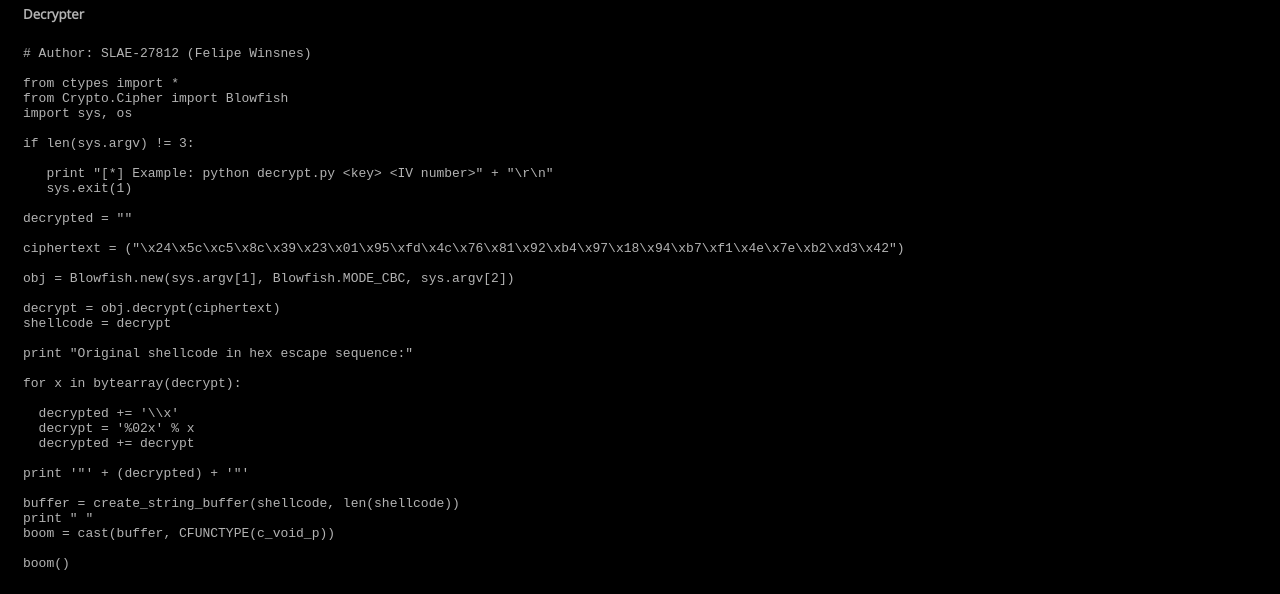
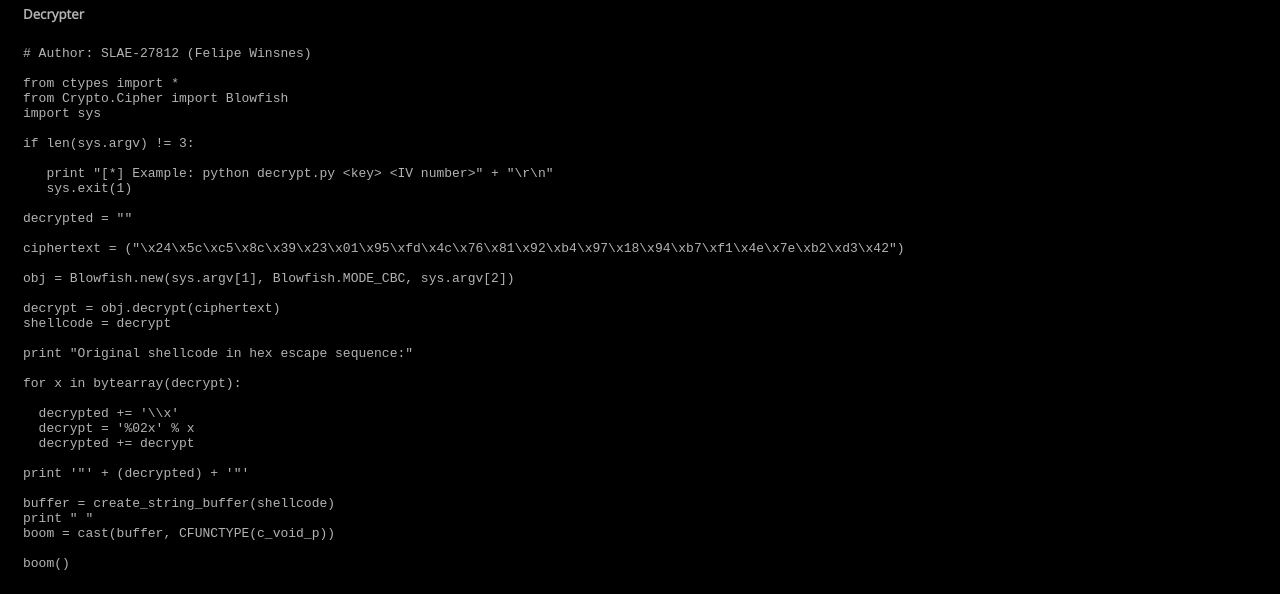
Before and after one commit to whitecr0wz/whitecr0wz.github.io, a Jekyll site: the page built from _posts/posts/2021-01-14-SLAE-Custom-Crypter.md, in a window 1280 px wide and 900 px high, scrolled down 1157 px. Shown: the part 214-808 px from the top of the window. Built offline with Jekyll 4.4.1, drawn with Linux system fonts in a browser that asks for light colours.

Commit message:
Update 2021-01-14-SLAE-Custom-Crypter.md

```diff
--- a/_posts/posts/2021-01-14-SLAE-Custom-Crypter.md
+++ b/_posts/posts/2021-01-14-SLAE-Custom-Crypter.md
@@ -85,7 +85,7 @@ whitecr0wz@SLAE:~/assembly/assignments/Assignment_7$
 
 from ctypes import *
 from Crypto.Cipher import Blowfish
-import sys, os
+import sys
 
 if len(sys.argv) != 3:
 
@@ -111,7 +111,7 @@ for x in bytearray(decrypt):
 
 print '"' + (decrypted) + '"'
 
-buffer = create_string_buffer(shellcode, len(shellcode))
+buffer = create_string_buffer(shellcode)
 print " "
 boom = cast(buffer, CFUNCTYPE(c_void_p))
 
```
